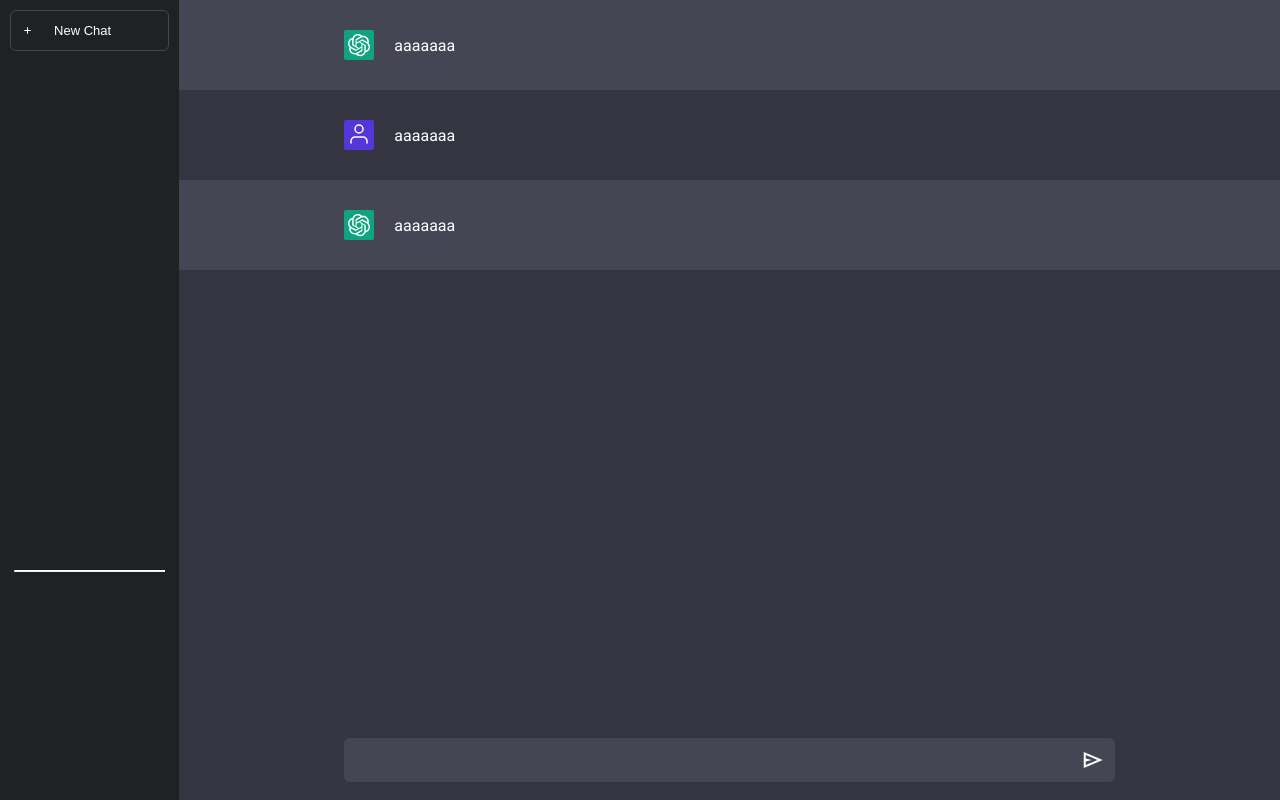
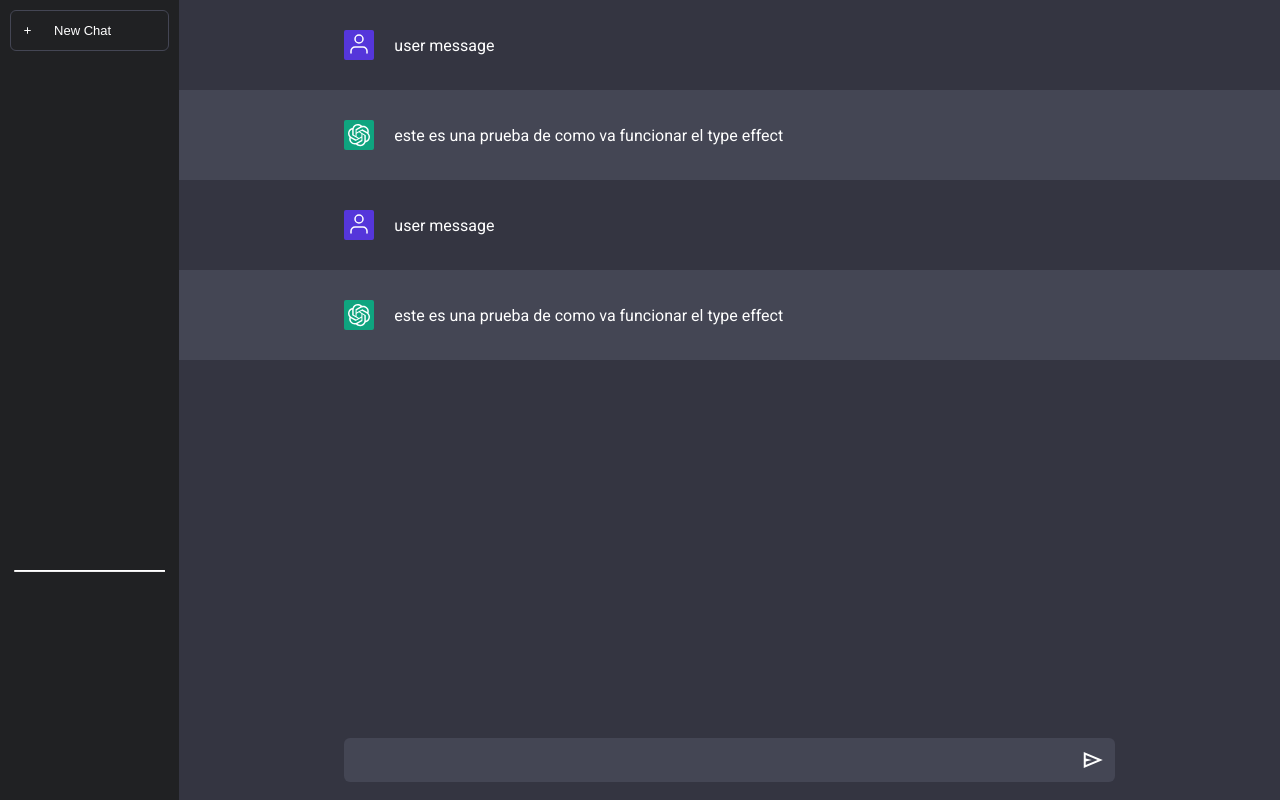
Before and after one commit to camiloguz23/copy-chatgpt, a Next.js app: page / in a window 1280 px wide. Built offline with nearby package versions, Linux system fonts and the light colour scheme.

Commit message:
feat:add animayion type

```diff
--- a/src/app/components/containerChat/ContainerChat.tsx
+++ b/src/app/components/containerChat/ContainerChat.tsx
@@ -1,15 +1,34 @@
 'use client';
 import { BtnSend } from '@/components';
+import { type ContentMessage } from '@/models';
 import Message from '../message/Message';
 import style from './containerChat.module.scss';
 
 function ContainerChat(): JSX.Element {
+  const messageList: ContentMessage[] = [
+    {
+      message: 'user message',
+      type: 'user'
+    },
+    {
+      message: 'este es una prueba de como va funcionar el type effect',
+      type: 'ai'
+    },
+    {
+      message: 'user message',
+      type: 'user'
+    },
+    {
+      message: 'este es una prueba de como va funcionar el type effect',
+      type: 'ai'
+    }
+  ];
   return (
     <div className={style.containerChat}>
       <div className={style.ContainerMessage}>
-        <Message message='aaaaaaa' type='ai' />
-        <Message message='aaaaaaa' type='user' />
-        <Message message='aaaaaaa' type='ai' />
+        {messageList.map((item, index) => (
+          <Message key={index} message={item.message} type={item.type} last={(index + 1) === messageList.length}/>
+        ))}
       </div>
       <div className={style.btnSend}>
         <BtnSend />
--- a/src/app/components/message/Message.tsx
+++ b/src/app/components/message/Message.tsx
@@ -1,13 +1,14 @@
+import { TypeEffect } from '@/components';
 import { type ContentMessage } from '@/models';
 import Image from 'next/image';
 import style from './message.module.scss';
 
-function Message({ message, type }: ContentMessage): JSX.Element {
+function Message({ message, type, last }: ContentMessage): JSX.Element {
   return (
     <div className={`${style.containerMessage} ${style[type]}`}>
       <div className={style.message}>
         <Image src={`/${type}.svg`} width={30} height={30} alt='user' />
-        <p>{message}</p>
+        {type === 'ai' && last ? <TypeEffect textAI={message} /> : <p>{message}</p>}
       </div>
     </div>
   );
--- a/src/app/components/message/message.module.scss
+++ b/src/app/components/message/message.module.scss
@@ -16,6 +16,7 @@
 
     p {
       margin-left: 20px;
+      white-space: break-spaces;
     }
   }
 }
--- a/src/components/index.ts
+++ b/src/components/index.ts
@@ -1,3 +1,4 @@
 export { default as Container } from './container/Container';
 export { default as ButtonPlus } from './buttonPlus/ButtonPlus';
 export { default as BtnSend } from './BtnSend/BtnSend';
+export { default as TypeEffect } from './typeEffect/TypeEffect';
--- /dev/null
+++ b/src/components/typeEffect/TypeEffect.tsx
@@ -0,0 +1,43 @@
+'use client';
+
+import { useEffect, useState } from 'react';
+import style from './typeEffect.module.scss';
+
+interface Prop {
+  textAI: string;
+}
+
+function TypeEffect({ textAI }: Prop): JSX.Element {
+  const [displayText, setDisplayText] = useState<string>('');
+  const [currentIndex, setCurrentIndex] = useState<number>(0);
+  const [showCursor, setShowCursor] = useState<boolean>(true);
+
+  useEffect(() => {
+    if (!textAI.length) return;
+
+    const intervalTime: NodeJS.Timer = setInterval(() => {
+      if (currentIndex >= textAI.length) {
+        clearInterval(intervalTime);
+        setShowCursor(false);
+        return;
+      }
+
+      const nextIndex: number = textAI.indexOf(' ', currentIndex + 1);
+      if (nextIndex < 0) {
+        setDisplayText(textAI);
+        setCurrentIndex(textAI.length);
+        return;
+      }
+      setDisplayText(textAI.slice(0, nextIndex));
+      setCurrentIndex(currentIndex + 1);
+    }, 30);
+
+    return () => {
+      clearInterval(intervalTime);
+    };
+  }, [textAI, currentIndex]);
+
+  return <p className={showCursor ? style.cursor : ''}>{displayText}</p>;
+}
+
+export default TypeEffect;
--- /dev/null
+++ b/src/components/typeEffect/typeEffect.module.scss
@@ -0,0 +1,19 @@
+.cursor {
+  &::after {
+    content: '▋';
+    color: white;
+    animation: tip;
+    animation-duration: 0.4s;
+    animation-timing-function: ease-in;
+    animation-iteration-count: infinite;
+  }
+}
+
+@keyframes tip {
+  0% {
+    opacity: 0;
+  }
+  100% {
+    opacity: 1;
+  }
+}
--- a/src/models/message/message.model.ts
+++ b/src/models/message/message.model.ts
@@ -1,6 +1,7 @@
 export interface ContentMessage {
-  type: UserType,
-  message: string
+  type: UserType;
+  message: string;
+  last?: boolean;
 }
 
 type UserType = 'ai' | 'user';
```
Also changed, not shown: .eslintrc.json.
